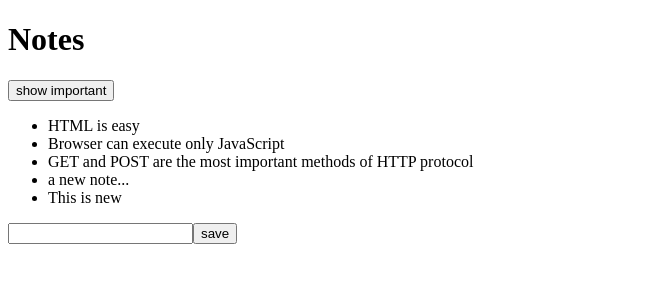
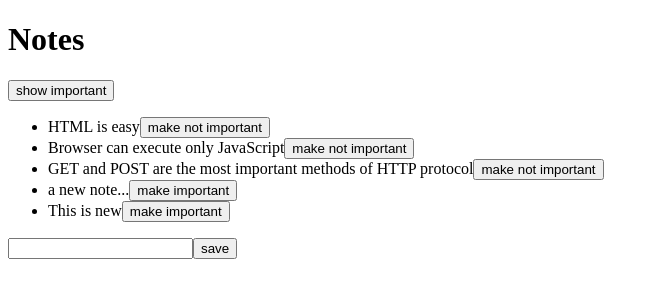
Before and after one commit to Jon-D-Smith/Fullstack_Open, a React (Create React App) app in the folder part1/notes/: page / in a window 1280 px wide. Shown: the top 300 px of the page, without its empty margins (0-659 px from the left). Built offline with nearby package versions, Linux system fonts and the light colour scheme; data requests are answered from the project's data file.

Commit message:
Added function to add importance through ui

```diff
--- a/part1/notes/db.json
+++ b/part1/notes/db.json
@@ -10,7 +10,7 @@
       "id": 2,
       "content": "Browser can execute only JavaScript",
       "date": "2019-05-30T18:39:34.091Z",
-      "important": false
+      "important": true
     },
     {
       "id": 3,
--- a/part1/notes/src/App.js
+++ b/part1/notes/src/App.js
@@ -45,6 +45,16 @@
     setNewNote(e.target.value)
   }
 
+  const toggleImportanceOf = (id) => {
+    const url = `http://localhost:3001/notes/${id}`
+    const note = notes.find(note => note.id === id)
+    const changedNote = {...note, important: !note.important}
+
+    axios.put(url, changedNote).then(response => {
+      setNotes(notes.map(note => note.id !== id ? note : response.data))
+    })
+  }
+
   const notesToShow = showAll
   ? notes
   : notes.filter(note => note.important)
@@ -56,7 +66,7 @@
         <button onClick={()=> setShowAll(!showAll)}>show {showAll ? 'important' : 'all'}</button>
       </div>
       <ul>
-        {notesToShow.map(note => <Note key={note.id} note={note} />)}
+        {notesToShow.map(note => <Note key={note.id} note={note} toggleImportance={() => toggleImportanceOf(note.id)}/>)}
       </ul>
       <form onSubmit={addNote}>
         <input value={newNote} onChange={handleNoteChange}/>
--- a/part1/notes/src/components/Note.js
+++ b/part1/notes/src/components/Note.js
@@ -1,6 +1,11 @@
-const Note = ({note}) => {
+const Note = ({note, toggleImportance}) => {
+  const label = note.important
+  ? 'make not important' : 'make important'
     return(
-      <li>{note.content}</li>
+      <li>
+        {note.content}
+        <button onClick={toggleImportance}>{label}</button>
+        </li>
     )
   }
 
```
